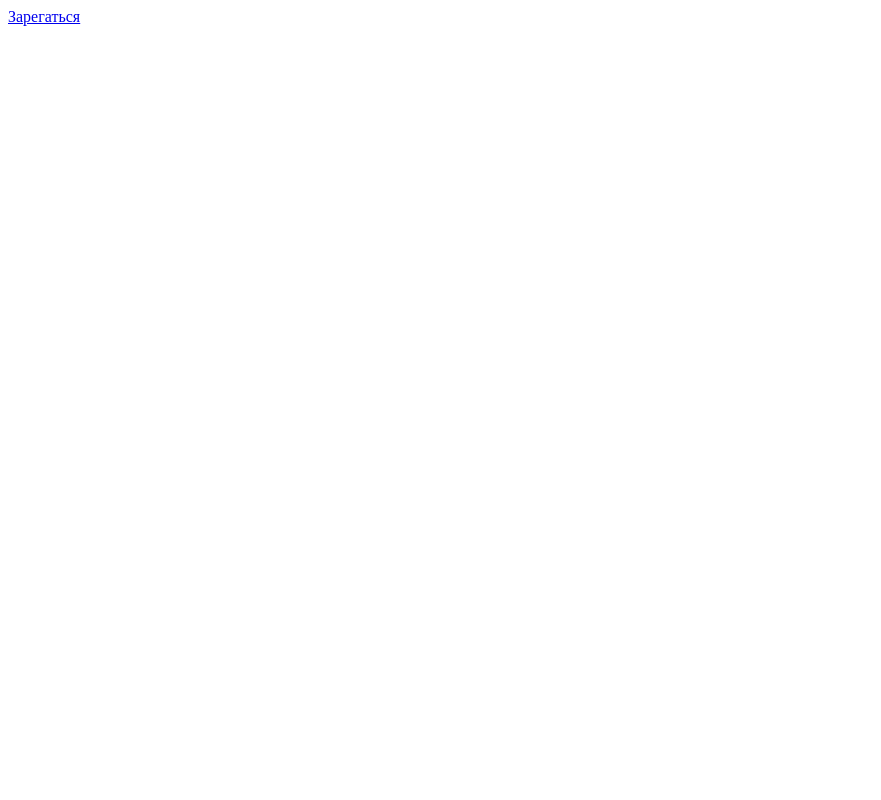
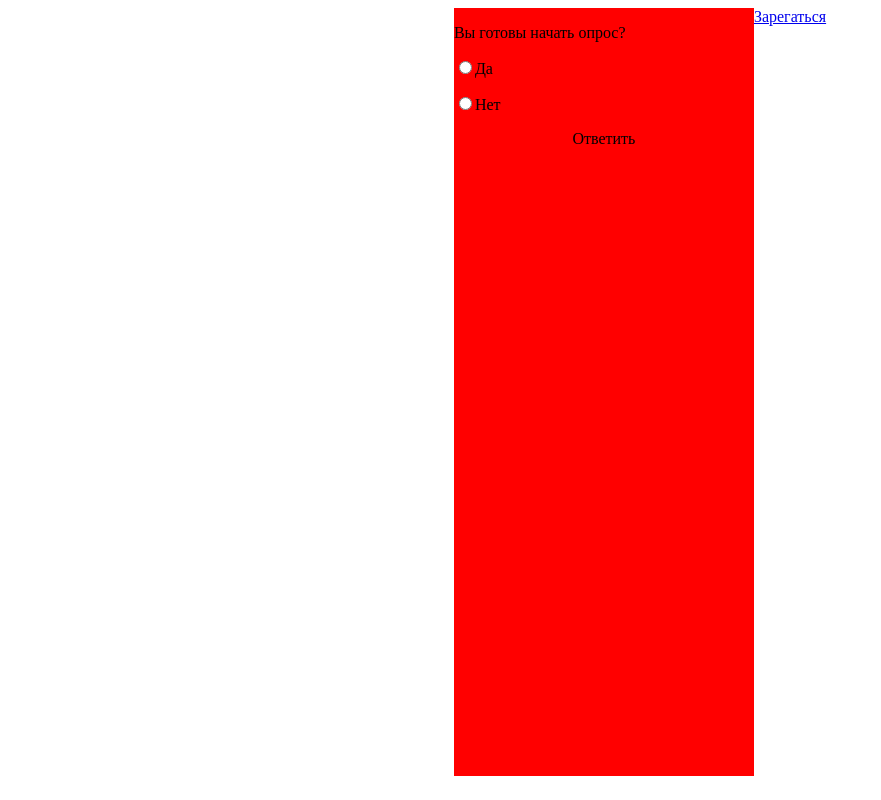
Before and after one commit to duvanovd/project, a Flask app: page / in a window 1280 px wide. Before the commit the part shown is almost empty. Shown: the whole page, without its empty margins (0-881 px from the left). Run offline with Flask 2, Linux system fonts and the light colour scheme.

Commit message:
Update index.html

```diff
--- a/templates/index.html
+++ b/templates/index.html
@@ -5,8 +5,79 @@
  <head>
   <meta http-equiv="Content-Type" content="text/html; charset=utf-8">
   <title>WEB</title>
+
+	 <style>
+
+.form{
+  width: 300px;
+  background: red;
+}
+body{
+  display:flex;
+  justify-content: center
+}
+.button{
+  width: max-content;
+  margin:auto
+}
+
+	 </style>
  </head>
  <body>
+
+
+
+<form data-test="0" class="form">
+  <p id="quest">Вы готовы начать опрос?</p>
+  <p>
+    <input class="col" type="radio" id="contactChoice1"
+     name="contact" value="phone"><span>Да</span>
+  </p>
+  <p>
+      <input class="col" type="radio" id="contactChoice2"
+     name="contact" value="phone"><span>Нет</span>
+  </p>
+<p>
+</p>
+ <div class="button">Ответить</div>
+</form>
+
+
+<script>
+	 var arr = [
+  "Вы готовы к переезду",
+  "Вы хотите играть в игры",
+  "Вы хотите играть в Нарды",
+  "Вы хотите играть в Футбол",
+]
+var otveti = [
+
+]
+document.getElementsByClassName("button")[0].addEventListener("click", function(){
+  for(let i = 0; i<document.getElementsByClassName("col").length; i++){
+    document.getElementsByClassName("col")[i].checked? otveti.push(i) : ";"
+  }
+
+ if(arr[parseInt(document.getElementsByClassName("form")[0].getAttribute("data-test"))] != undefined){
+     document.getElementById("quest").innerText =   arr[parseInt(document.getElementsByClassName("form")[0].getAttribute("data-test"))]
+
+  parseInt(document.getElementsByClassName("form")[0].setAttribute("data-test", parseInt(document.getElementsByClassName("form")[0].getAttribute("data-test")) + 1))
+ }else{
+   alert("Вопросов больше нет")
+   console.log(otveti, "13")
+
+   document.getElementsByClassName("form")[0].innerHTML = `<div>Ответы</div>`
+
+ for(let i = 0; i<arr.length; i++){
+   let x
+   otveti[i] == 0? x = "Нет" : x = "Да"
+    document.getElementsByClassName("form")[0].innerHTML += `<div>${arr[i]} ----- <span>${x} </span>  </div> `
+ }
+ }
+})
+
+</script>
+
 	{% if not session['logged_in'] %}
   	<a href="/register">Зарегаться</a>
   	{% else %}
```
